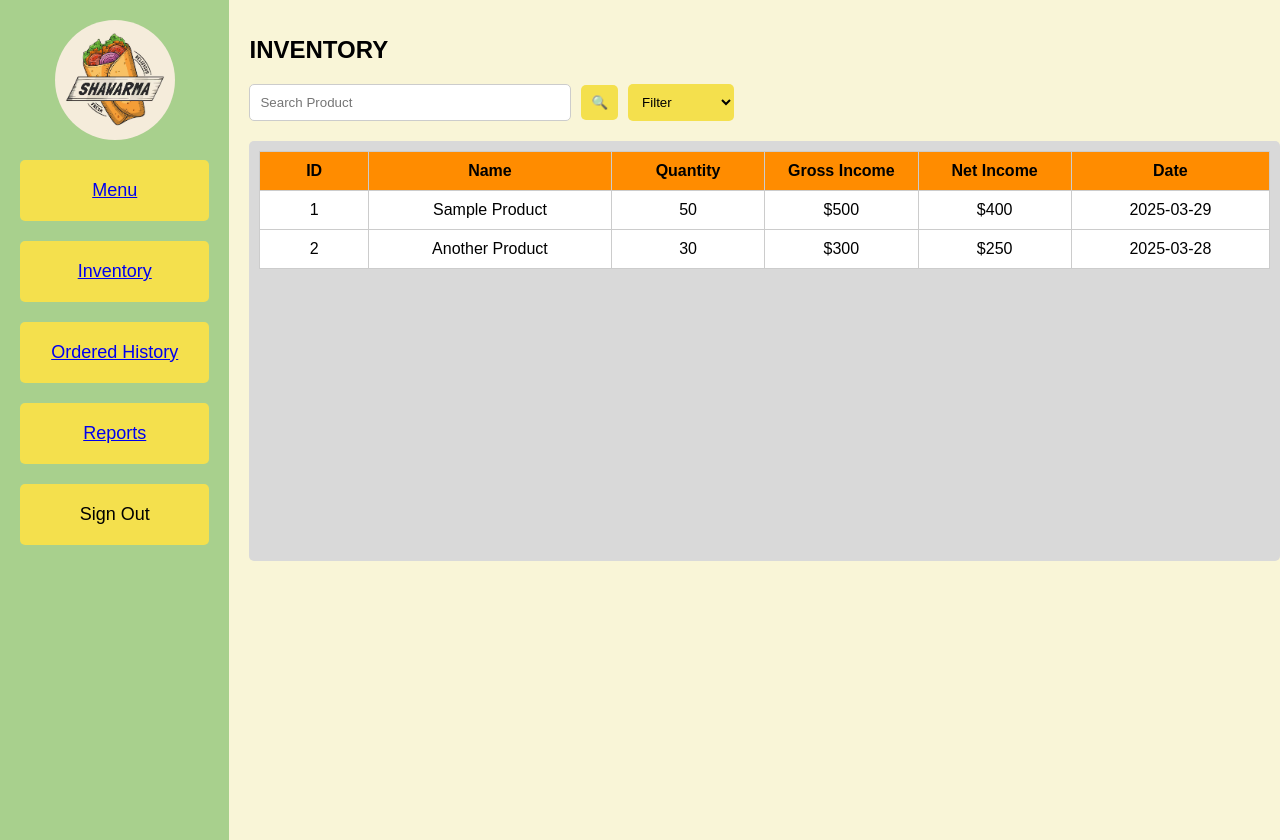
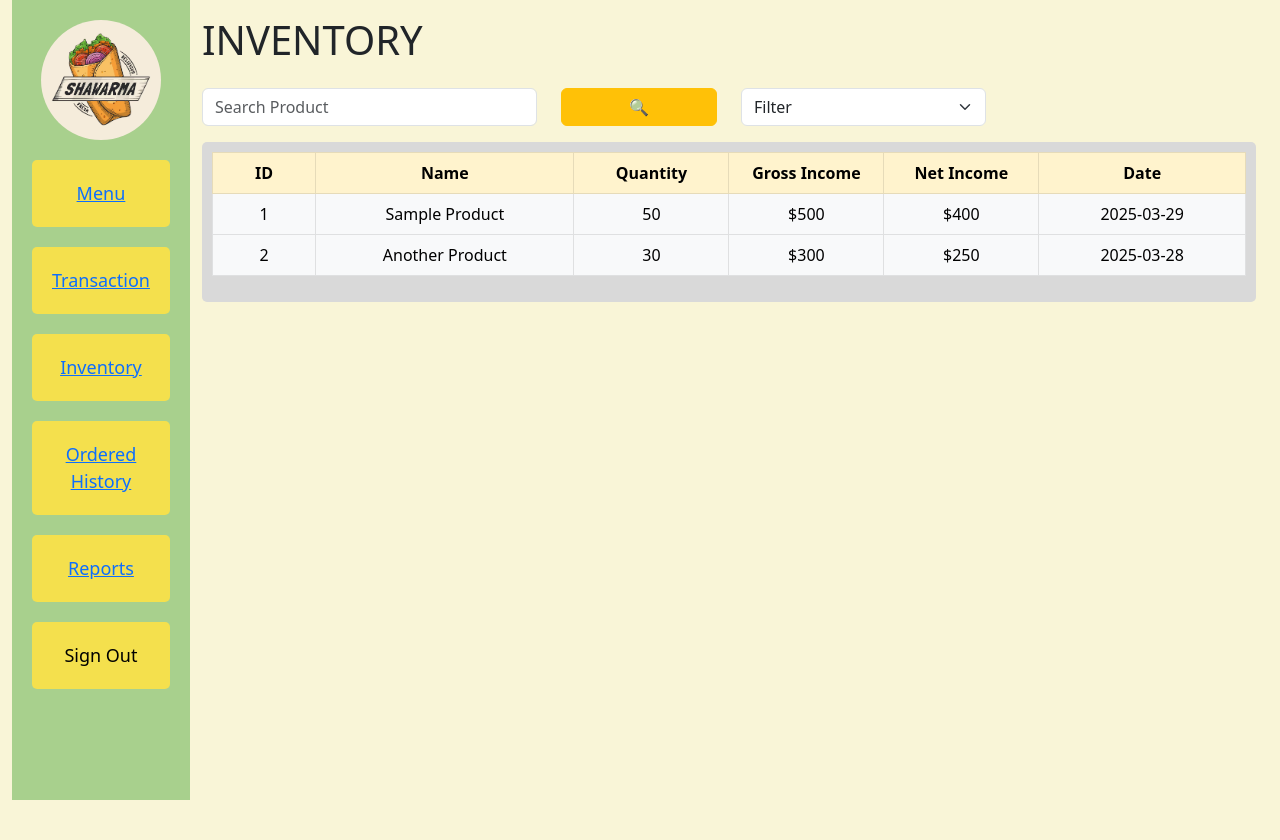
Before and after one commit to jc-lulu/shawarmaPos, a PHP site: page /inventory_user.php in a window 1280 px wide. After the commit the page ends 800 px from the top, so only its background shows below. Run offline with PHP 8.4, Linux system fonts and the light colour scheme.

Commit message:
save commit

```diff
--- a/inventory_user.php
+++ b/inventory_user.php
@@ -5,106 +5,58 @@
     <meta charset="UTF-8">
     <meta name="viewport" content="width=device-width, initial-scale=1.0">
     <title>Inventory</title>
+
+    <!-- Bootstrap 5 CSS -->
+    <link href="https://cdn.jsdelivr.net/npm/bootstrap@5.3.0/dist/css/bootstrap.min.css" rel="stylesheet">
+
     <style>
         body {
-            font-family: Arial, sans-serif;
-            margin: 0;
-            padding: 0;
-            display: flex;
             background-color: #f9f5d7;
         }
 
-        .container {
-            display: flex;
-            width: 100%;
-        }
-
-        .main-content {
-            width: 80%;
-            padding: 20px;
-        }
-
-        .main-content h1 {
-            font-size: 24px;
-            margin-bottom: 20px;
-        }
-
-        .search-bar {
-            display: flex;
-            align-items: center;
-            gap: 10px;
-            margin-bottom: 20px;
-        }
-
-        .search-bar input {
-            padding: 10px;
-            width: 300px;
-            border: 1px solid #ccc;
-            border-radius: 5px;
-        }
-
-        .search-bar button,
-        .search-bar select {
-            padding: 10px;
-            background-color: #f4e04d;
-            border: none;
-            border-radius: 5px;
-            cursor: pointer;
-        }
-
-        .search-bar button:hover,
-        .search-bar select:hover {
-            background-color: #ff8c00;
-        }
-
         .data-table {
-            width: 100%;
-            height: 400px;
+            max-height: 400px;
+            overflow-y: auto;
             background-color: #d9d9d9;
             border-radius: 5px;
-            overflow: auto;
             padding: 10px;
-        }
-
-        table {
-            width: 100%;
-            border-collapse: collapse;
-            background-color: white;
-            text-align: center;
-            table-layout: fixed;
-        }
-
-        th,
-        td {
-            padding: 10px;
-            border: 1px solid #ccc;
         }
 
         thead th {
             position: sticky;
             top: 0;
             background-color: #ff8c00;
+            color: white;
         }
     </style>
 </head>
 
 <body>
-    <div class="container">
+    <div class="container-fluid d-flex">
         <?php include 'sidebar.php'; ?>
-        <div class="main-content">
-            <h1>INVENTORY</h1>
-            <div class="search-bar">
-                <input type="text" placeholder="Search Product">
-                <button>🔍</button>
-                <select>
-                    <option value="">Filter</option>
-                    <option value="category1">Category 1</option>
-                    <option value="category2">Category 2</option>
-                </select>
+
+        <div class="container py-3">
+            <h1 class="mb-4">INVENTORY</h1>
+
+            <div class="row mb-3">
+                <div class="col-md-4">
+                    <input type="text" class="form-control" placeholder="Search Product">
+                </div>
+                <div class="col-md-2">
+                    <button class="btn btn-warning w-100">🔍</button>
+                </div>
+                <div class="col-md-3">
+                    <select class="form-select">
+                        <option value="">Filter</option>
+                        <option value="category1">Category 1</option>
+                        <option value="category2">Category 2</option>
+                    </select>
+                </div>
             </div>
+
             <div class="data-table">
-                <table>
-                    <thead>
+                <table class="table table-bordered table-hover text-center">
+                    <thead class="table-warning">
                         <tr>
                             <th style="width: 10%;">ID</th>
                             <th style="width: 25%;">Name</th>
@@ -114,7 +66,7 @@
                             <th style="width: 20%;">Date</th>
                         </tr>
                     </thead>
-                    <tbody>
+                    <tbody class="table-light">
                         <tr>
                             <td>1</td>
                             <td>Sample Product</td>
@@ -137,6 +89,9 @@
             </div>
         </div>
     </div>
+
+    <!-- Bootstrap 5 JS -->
+    <script src="https://cdn.jsdelivr.net/npm/bootstrap@5.3.0/dist/js/bootstrap.bundle.min.js"></script>
 </body>
 
 </html>
--- a/sidebar.php
+++ b/sidebar.php
@@ -33,6 +33,7 @@
 <div class="sidebar">
     <img src="assets/logo.avif" alt="Logo">
     <button ><a href="menu.php">Menu</a></button>
+    <button ><a href="transaction.php">Transaction</a></button>
     <button ><a href="inventory_user.php">Inventory</a></button>
     <button ><a href="ordered_history.php">Ordered History</a></button>
     <button ><a href="reports.php">Reports</a></button>
```
Also changed, not shown: menu.php (+66 -136 lines), transaction.php (added).
